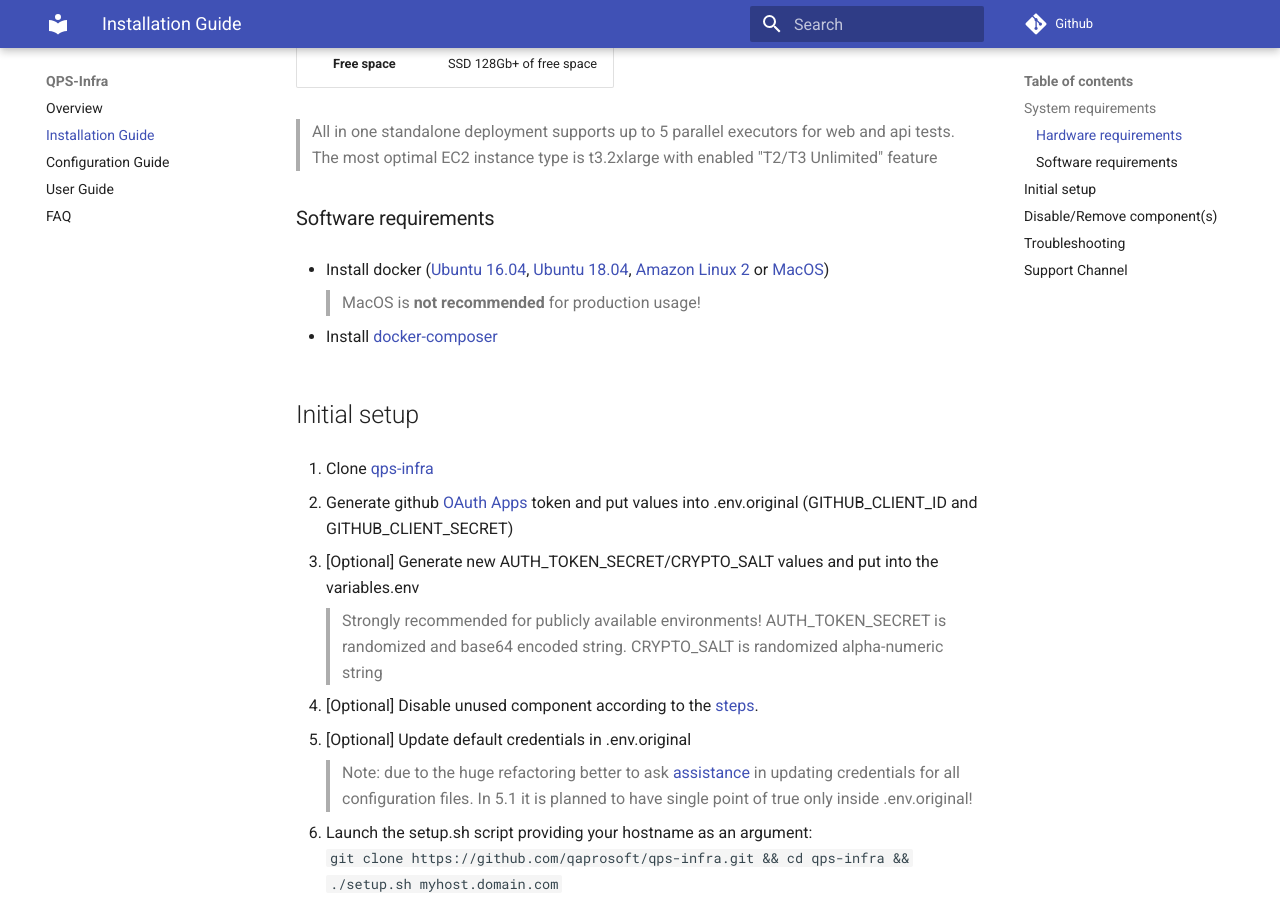
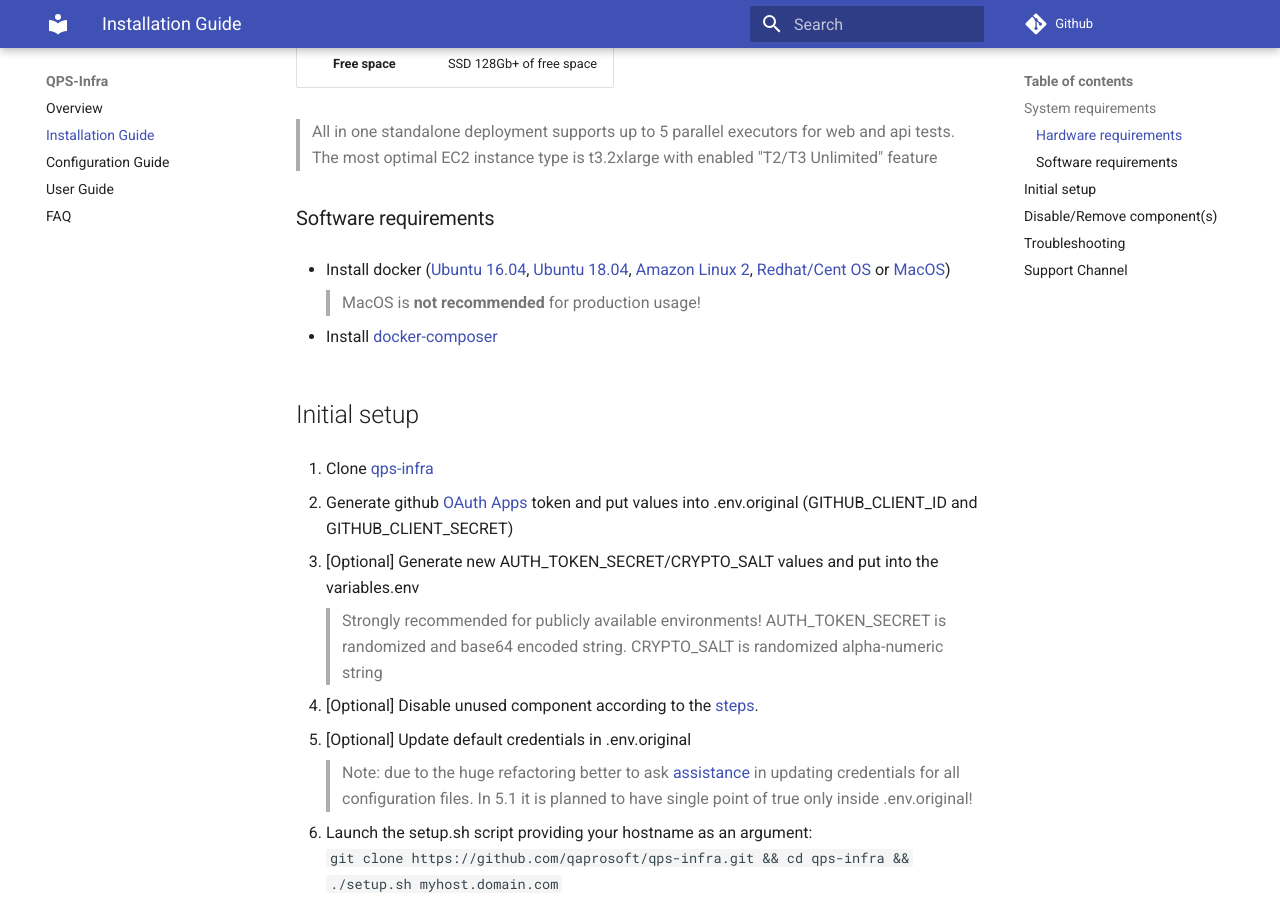
Before and after one commit to zebrunner/community-edition, an MkDocs documentation site: the page built from docs/install-guide.md, in a window 1280 px wide and 900 px high, scrolled down 458 px. Built offline with MkDocs 1.6.1 and Material for MkDocs 9.7.7, drawn with Linux system fonts in a browser that asks for light colours; comment, search, counter and statistics services are not loaded; old or Windows-style settings are respelled for this version of MkDocs.

Commit message:
added info about docker install on redhat/centos

```diff
--- a/docs/install-guide.md
+++ b/docs/install-guide.md
@@ -15,7 +15,7 @@
 
 ### Software requirements
 
-* Install docker ([Ubuntu 16.04](https://www.digitalocean.com/community/tutorials/how-to-install-and-use-docker-on-ubuntu-16-04), [Ubuntu 18.04](https://www.digitalocean.com/community/tutorials/how-to-install-and-use-docker-on-ubuntu-18-04), [Amazon Linux 2](https://docs.aws.amazon.com/AmazonECS/latest/developerguide/docker-basics.html) or [MacOS](https://pilsniak.com/how-to-install-docker-on-mac-os-using-brew/))
+* Install docker ([Ubuntu 16.04](https://www.digitalocean.com/community/tutorials/how-to-install-and-use-docker-on-ubuntu-16-04), [Ubuntu 18.04](https://www.digitalocean.com/community/tutorials/how-to-install-and-use-docker-on-ubuntu-18-04), [Amazon Linux 2](https://docs.aws.amazon.com/AmazonECS/latest/developerguide/docker-basics.html), [Redhat/Cent OS](https://www.cyberciti.biz/faq/install-use-setup-docker-on-rhel7-centos7-linux/) or [MacOS](https://pilsniak.com/how-to-install-docker-on-mac-os-using-brew/))
   > MacOS is <b>not recommended</b> for production usage!
 
 * Install [docker-composer](https://docs.docker.com/compose/install/#install-compose)
```
